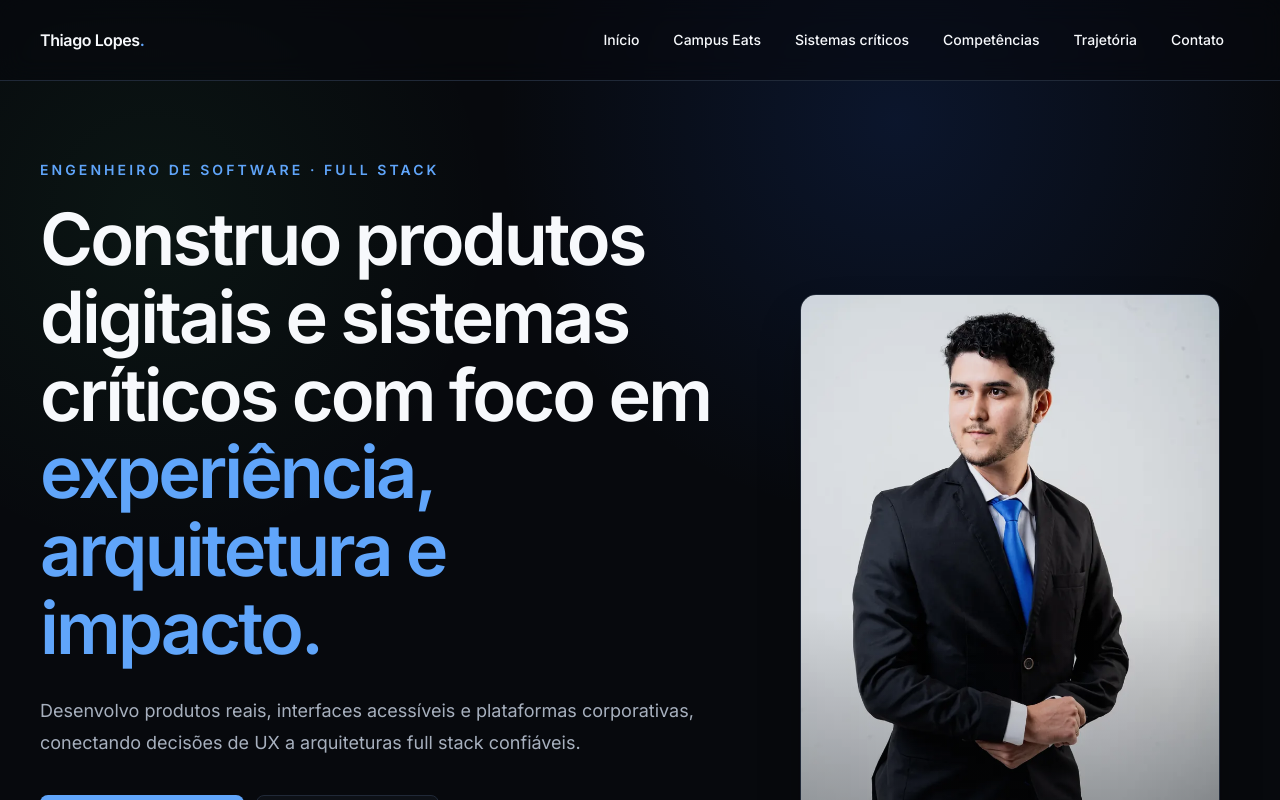
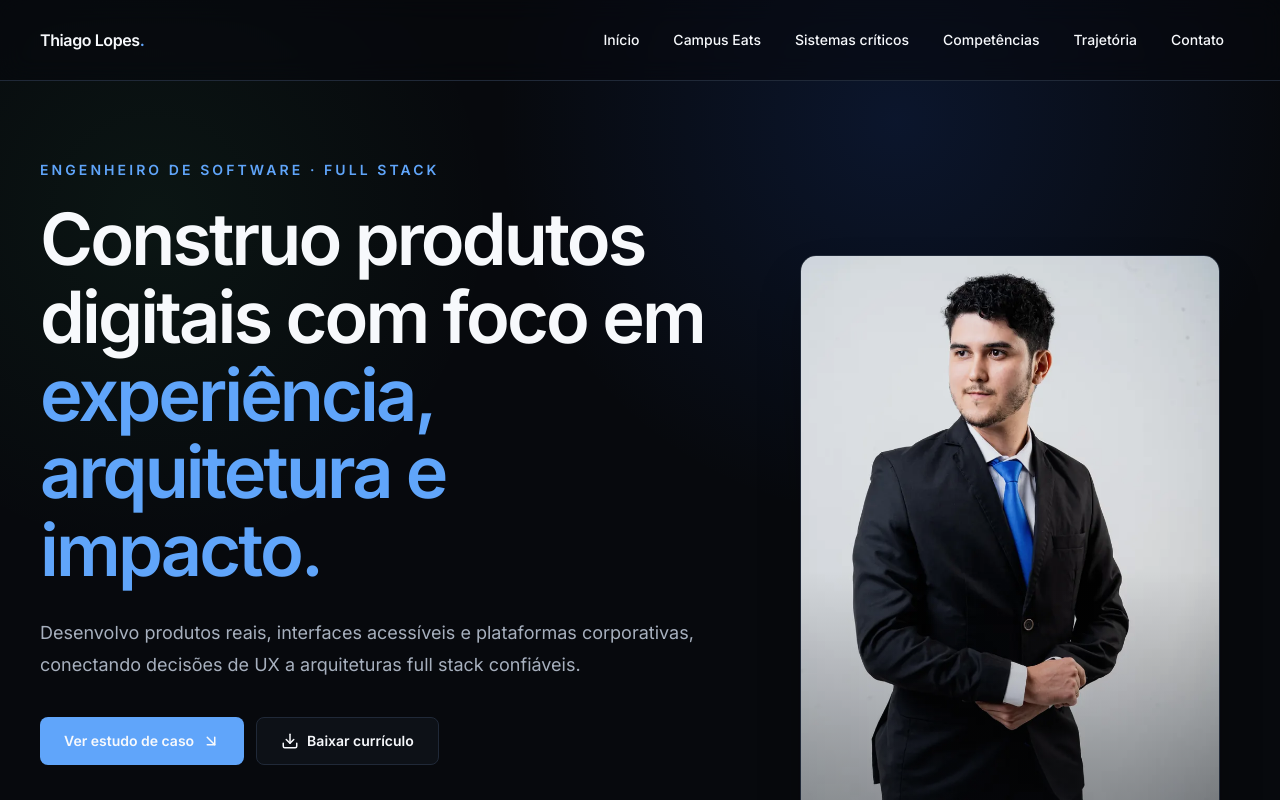
Before and after one commit to thiagoclopes/portfolio, a React (Vite) app: page / in a window 1280 px wide. Shown: the top 800 px of the page. Built offline with nearby package versions, Linux system fonts and the light colour scheme.

Commit message:
fix: altera texto do hero

```diff
--- a/src/pages/Home.tsx
+++ b/src/pages/Home.tsx
@@ -25,7 +25,7 @@ export default function Home() {
             id="hero-title"
             className="max-w-4xl text-4xl font-semibold leading-[1.08] tracking-[-0.04em] text-foreground sm:text-5xl lg:text-6xl xl:text-7xl"
           >
-            Construo produtos digitais e sistemas críticos com foco em{' '}
+            Construo produtos digitais com foco em{' '}
             <span className="text-primary">experiência, arquitetura e impacto.</span>
           </h1>
 
```
Also changed, not shown: 2 other files (tests, documents, lock files or other folders).
